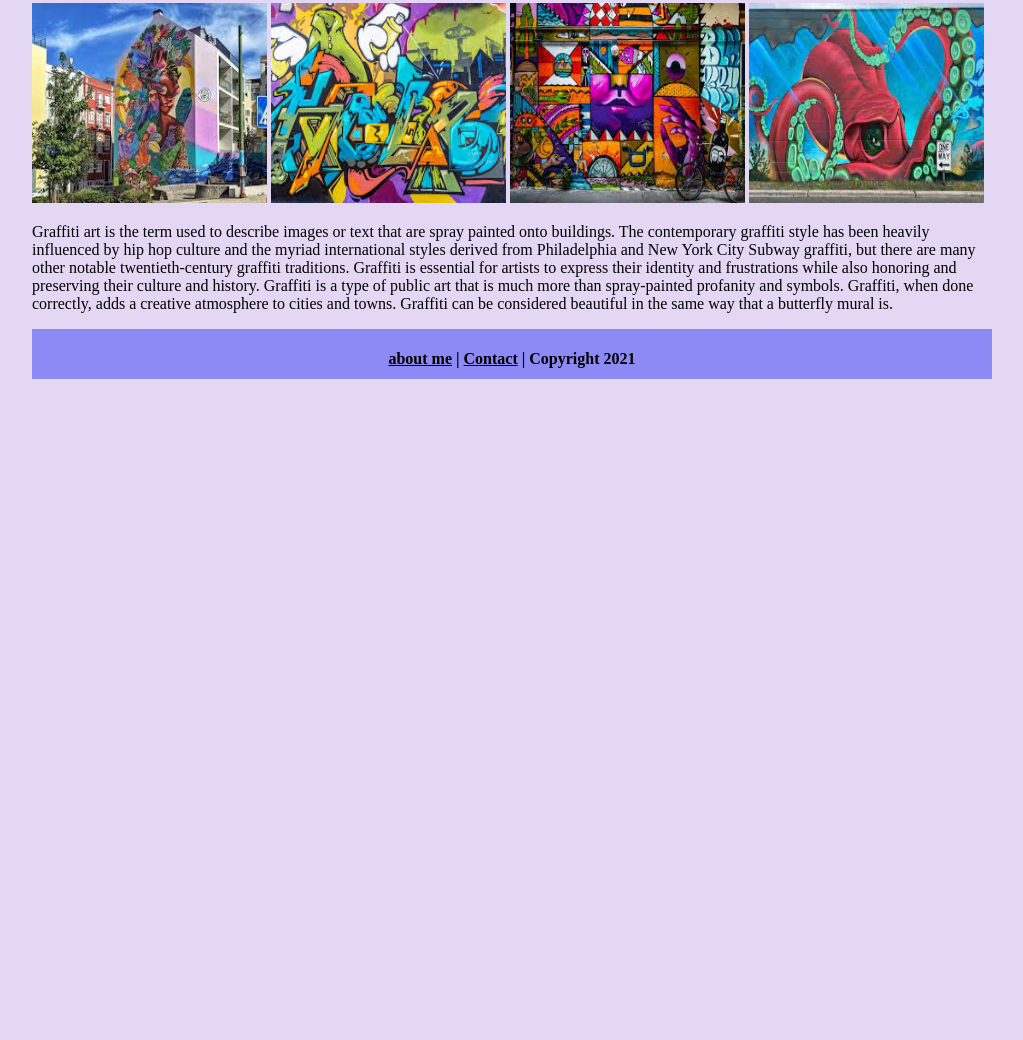
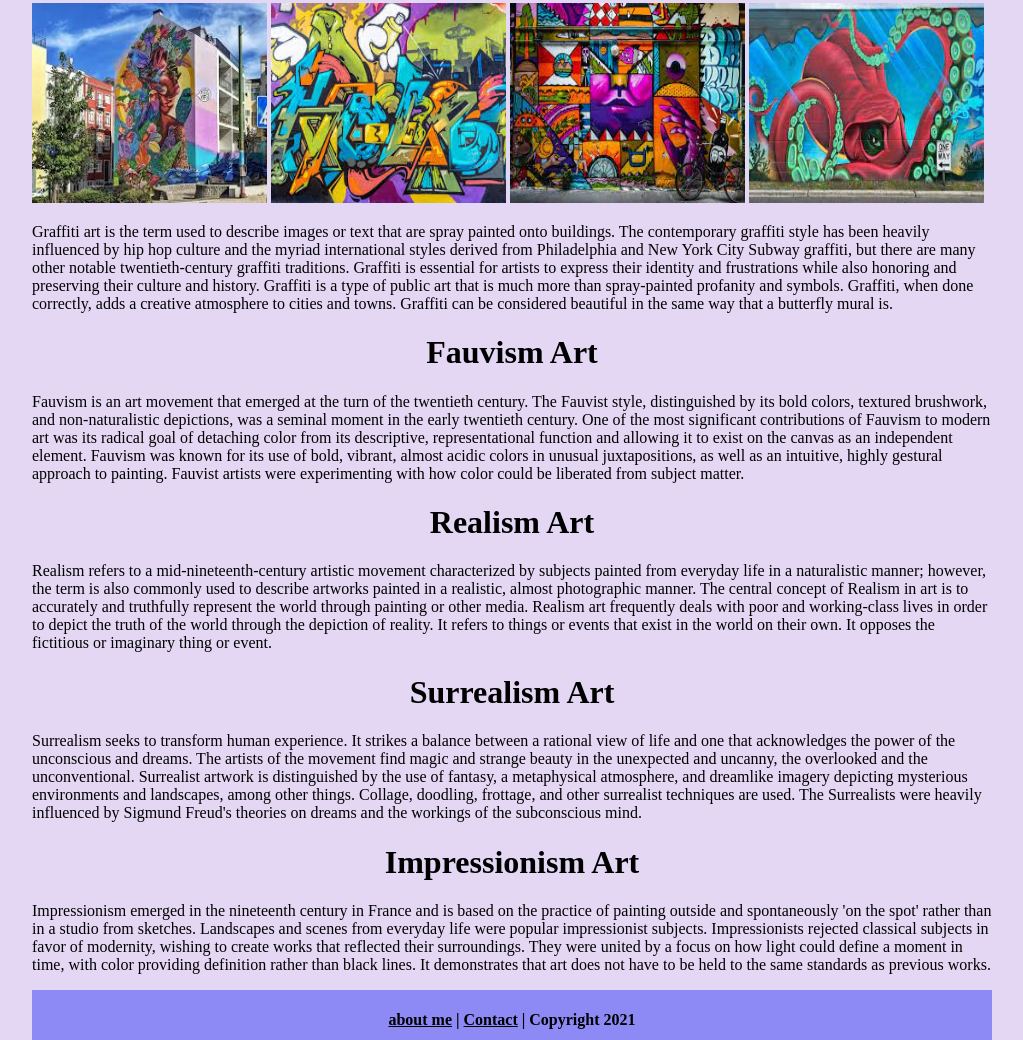
Before and after one commit to morganaw4/ecsportfoliol, a plain HTML site: page intrest/index.html in a window 1280 px wide. Shown: the part 979-2019 px from the top of the page, without its empty margins (128-1151 px from the left). Before the commit the page ends 1358 px from the top, so only its background shows below. Drawn offline with Linux system fonts and the light colour scheme.

Commit message:
Update index.html

```diff
--- a/intrest/index.html
+++ b/intrest/index.html
@@ -26,7 +26,19 @@
 	 <h1 align="center">Graffiti Art</h1>
 	   <img src="graffiti.jpeg" alt="Welcome" width="235" height="200" >   <img src="Graffiti1.jpeg" alt="Welcome" width="235" height="200" >   <img src="graffiti2.jpeg" alt="Welcome" width="235" height="200" >   <img src="graffiti3.jpeg" alt="Welcome" width="235" height="200" >
 	   <p>Graffiti art is the term used to describe images or text that are spray painted onto buildings. The contemporary graffiti style has been heavily influenced by hip hop culture and the myriad international styles derived from Philadelphia and New York City Subway graffiti, but there are many other notable twentieth-century graffiti traditions. Graffiti is essential for artists to express their identity and frustrations while also honoring and preserving their culture and history. Graffiti is a type of public art that is much more than spray-painted profanity and symbols. Graffiti, when done correctly, adds a creative atmosphere to cities and towns. Graffiti can be considered beautiful in the same way that a butterfly mural is.</p>
-  </body
+ <h1 align="center">Fauvism Art</h1>
+
+	<p>Fauvism is an art movement that emerged at the turn of the twentieth century. The Fauvist style, distinguished by its bold colors, textured brushwork, and non-naturalistic depictions, was a seminal moment in the early twentieth century. One of the most significant contributions of Fauvism to modern art was its radical goal of detaching color from its descriptive, representational function and allowing it to exist on the canvas as an independent element. Fauvism was known for its use of bold, vibrant, almost acidic colors in unusual juxtapositions, as well as an intuitive, highly gestural approach to painting. Fauvist artists were experimenting with how color could be liberated from subject matter.</p>
+	 <h1 align="center">Realism Art</h1>
+
+	    <p> Realism refers to a mid-nineteenth-century artistic movement characterized by subjects painted from everyday life in a naturalistic manner; however, the term is also commonly used to describe artworks painted in a realistic, almost photographic manner. The central concept of Realism in art is to accurately and truthfully represent the world through painting or other media. Realism art frequently deals with poor and working-class lives in order to depict the truth of the world through the depiction of reality. It refers to things or events that exist in the world on their own. It opposes the fictitious or imaginary thing or event.</p>
+	  <h1 align="center">Surrealism Art</h1>
+
+	   <p>Surrealism seeks to transform human experience. It strikes a balance between a rational view of life and one that acknowledges the power of the unconscious and dreams. The artists of the movement find magic and strange beauty in the unexpected and uncanny, the overlooked and the unconventional. Surrealist artwork is distinguished by the use of fantasy, a metaphysical atmosphere, and dreamlike imagery depicting mysterious environments and landscapes, among other things. Collage, doodling, frottage, and other surrealist techniques are used. The Surrealists were heavily influenced by Sigmund Freud's theories on dreams and the workings of the subconscious mind.</p>
+	  <h1 align="center">Impressionism Art</h1>
+
+	   <p>Impressionism emerged in the nineteenth century in France and is based on the practice of painting outside and spontaneously 'on the spot' rather than in a studio from sketches. Landscapes and scenes from everyday life were popular impressionist subjects. Impressionists rejected classical subjects in favor of modernity, wishing to create works that reflected their surroundings. They were united by a focus on how light could define a moment in time, with color providing definition rather than black lines. It demonstrates that art does not have to be held to the same standards as previous works.</p>
+	  </body
 	    </div>
   <div class="footer">
     <h4> <a href="../aboutme.html">about me</a> |  <a href="mailto:Morgwrig9585@granitesd.org">Contact</a>  | Copyright 2021</h4>
```
